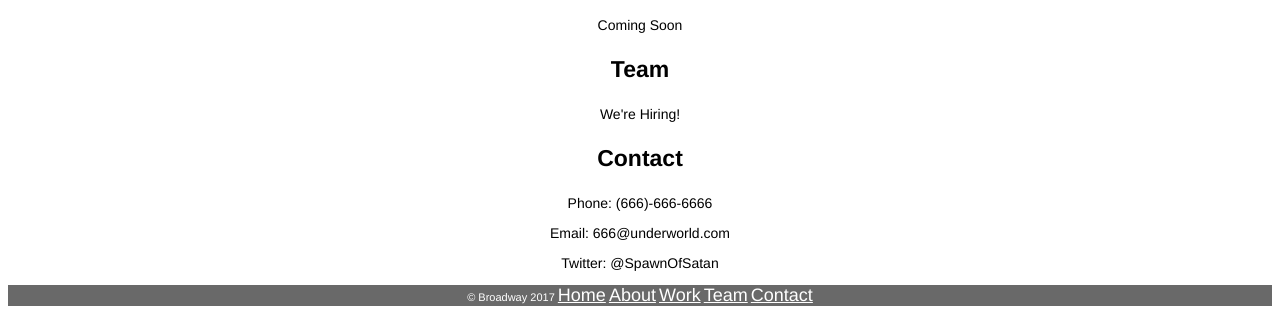
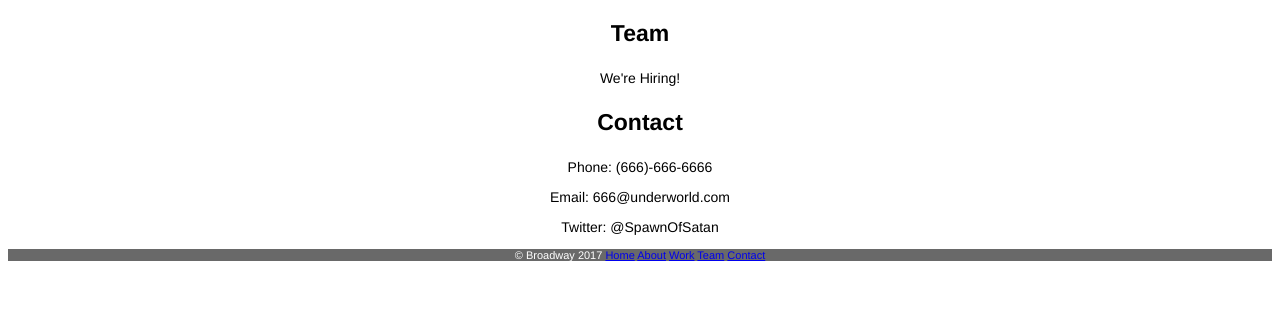
Before and after one commit to GungnirZ/Broadway, a plain HTML site: page index.html in a window 1280 px wide. Shown: the part 1777-2094 px from the top of the page. After the commit the page ends 2049 px from the top, so only its background shows below. Drawn offline with Linux system fonts and the light colour scheme.

Commit message:
error fixes2.

```diff
--- a/index.html
+++ b/index.html
@@ -16,7 +16,6 @@
           <p><a href="#team">Team</a></p>
           <p><a href="#contact">Contact</a></p>
       </nav>
-      <br />
     </div>
     <!-- Process Section -->
     <div class="body" id="process">
@@ -59,7 +58,6 @@
       </div>
   </body>
   <!-- Footer Section -->
-  <footer>
     <div class="footer">
       <p>&copy; Broadway 2017
           <a class="nav" href="#home">Home</a>
@@ -69,5 +67,4 @@
           <a class="nav" href="#contact">Contact</a>
       </p>
     </div>
-  </footer>
 </html>
--- a/resources/css/style.css
+++ b/resources/css/style.css
@@ -13,7 +13,7 @@
   color: white;
 }
 
-.nav {
+.nav p {
   font-size: 18px;
   color: white;
 }
```
